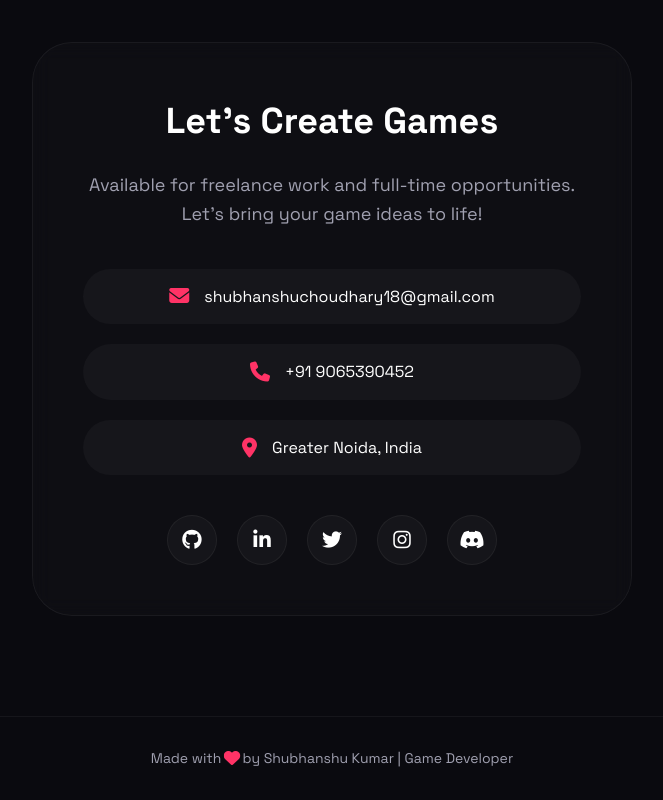
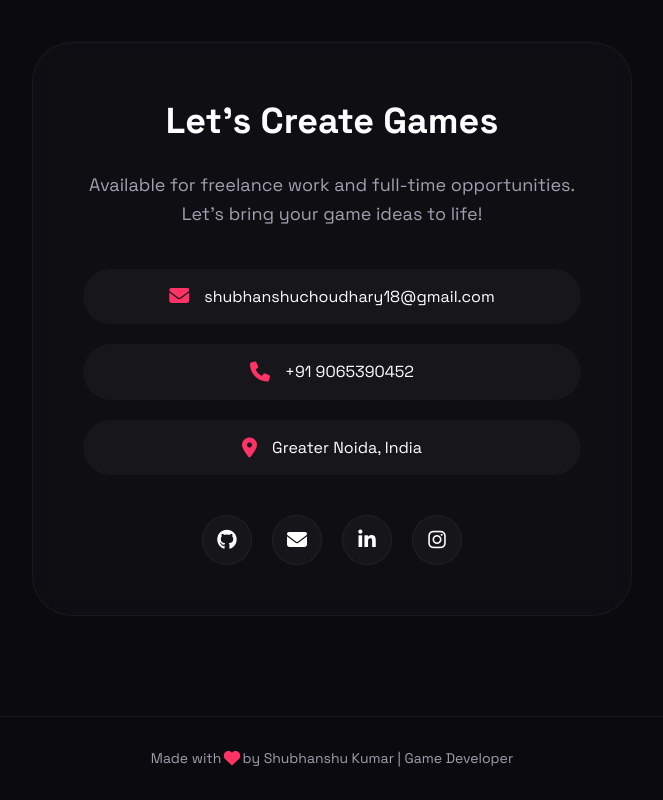
Before and after one commit to Shubhanshu2004/gamingPortfolio, a plain HTML site: page 1.html in a window 1280 px wide. Shown: the part 3953-4753 px from the top of the page, without its empty margins (308-971 px from the left). Drawn offline with Linux system fonts and the light colour scheme.

Commit message:
Update 1.html

```diff
--- a/1.html
+++ b/1.html
@@ -1,4 +1,4 @@
-<!DOCTYPE html>
+ <!DOCTYPE html>
 <html lang="en">
 
 <head>
@@ -1409,11 +1409,13 @@
         </div>
       </div>
       <div class="social-links">
-        <a href="#" class="social-link"><i class="fab fa-github"></i></a>
-        <a href="#" class="social-link"><i class="fab fa-linkedin-in"></i></a>
-        <a href="#" class="social-link"><i class="fab fa-twitter"></i></a>
-        <a href="#" class="social-link"><i class="fab fa-instagram"></i></a>
-        <a href="#" class="social-link"><i class="fab fa-discord"></i></a>
+        <a href="https://github.com/Shubhanshu2004" class="social-link" target="_blank" rel="noopener noreferrer"><i
+            class="fab fa-github"></i></a>
+        <a href="mailto:shubhanshuchoudhary18@gmail.com" class="social-link"><i class="fas fa-envelope"></i></a>
+        <a href="https://www.linkedin.com/in/shubhanshu-kumar-aa011328b/" class="social-link" target="_blank"
+          rel="noopener noreferrer"><i class="fab fa-linkedin-in"></i></a>
+        <a href="https://www.instagram.com/shubhanshu._17?igsh=ejU5d3N1NTVzd2Vh&utm_source=qr" class="social-link"
+          target="_blank" rel="noopener noreferrer"><i class="fab fa-instagram"></i></a>
       </div>
     </div>
   </section>
```
